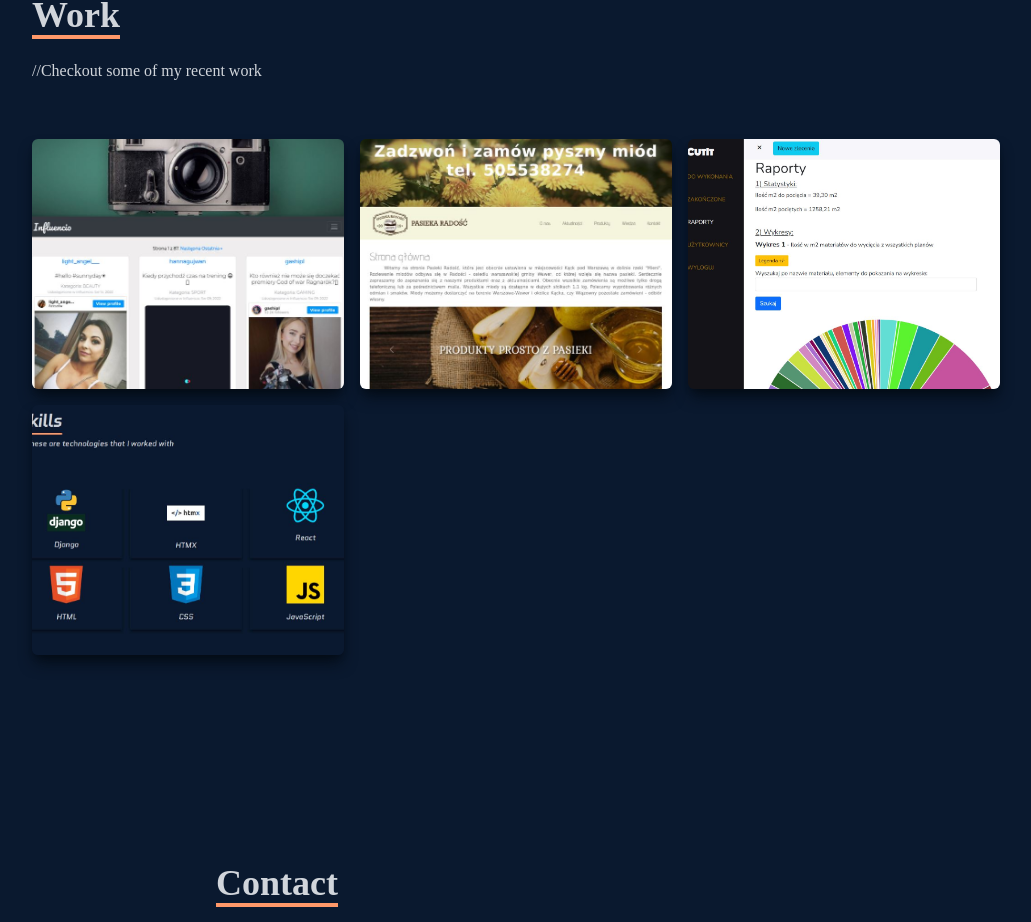
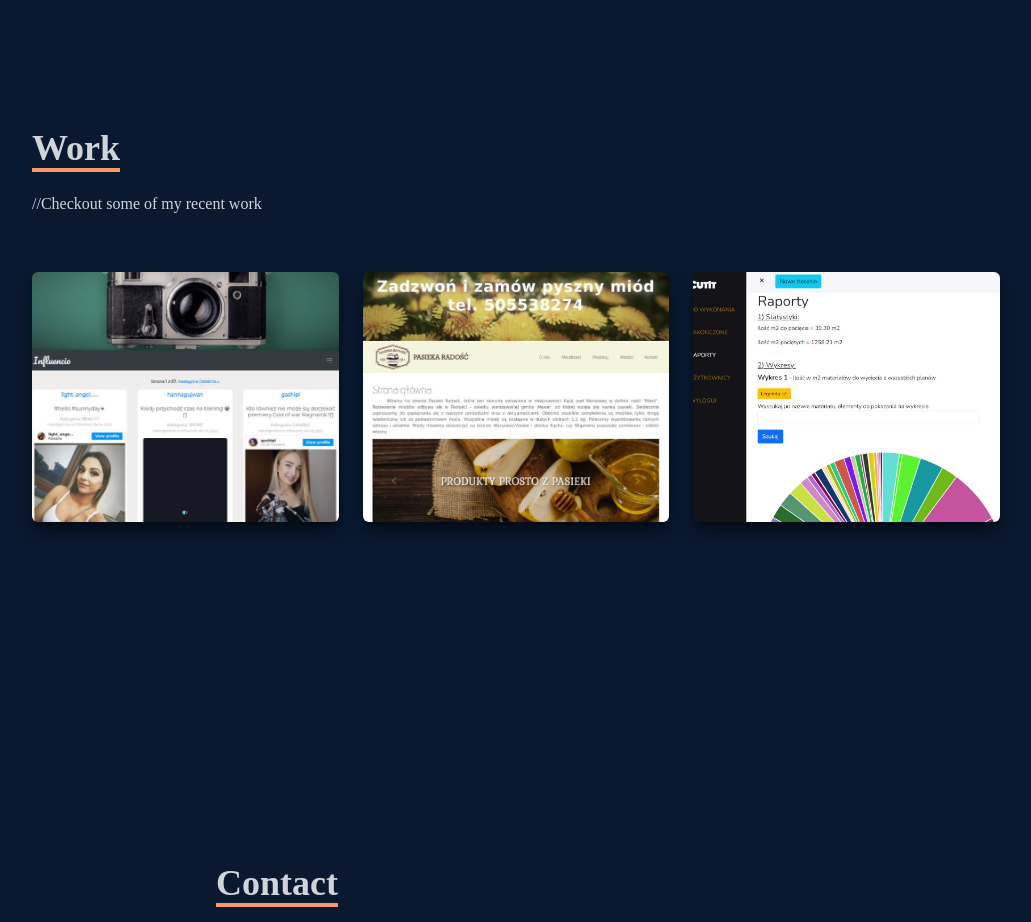
Before and after one commit to Klewiu/Portfolio, a React (Create React App) app: page / in a window 1280 px wide. Shown: the part 2475-3397 px from the top of the page, without its empty margins (124-1155 px from the left). Built offline with nearby package versions, Linux system fonts and the light colour scheme.

Commit message:
Updates in work,jsx

```diff
--- a/src/components/Work.jsx
+++ b/src/components/Work.jsx
@@ -10,7 +10,7 @@ import portfolio from '../assets/porfolio_web2.JPG'
 
 const Work = () => {
   return (
-    <div name='work' className='w-full md:h-screen text-gray-300 bg-[#0a192f] bg-fade'>
+    <div name='work' className='w-full md:h-screen text-gray-300 bg-[#0a192f] bg-fade py-5'>
         <div className='max-w-[1000px] mx-auto p-4 flex flex-col justify-center w-full h-full'>
             <div className='pb-8'>
                 <p className='text-4xl font-bold inline border-b-4 text-gray-300 border-[#ff9869ff]'>Work</p>
@@ -18,7 +18,7 @@ const Work = () => {
             </div>
 
             {/* Container */}
-            <div className='grid sm:grid-cols-2 md:grid-cols-3 gap-4'>
+            <div className='grid sm:grid-cols-2 md:grid-cols-3 gap-6'>
 
                 {/* Grid Item */}
 
@@ -95,32 +95,6 @@ const Work = () => {
 
                 </div>
 
-              {/* PORTFOLIO APP */}
-
-              <div
-                style={{backgroundImage:`url(${portfolio})`}}
-                className='shadow-lg shadow-[#040c16] group container rounded-md flex justify-center items-center mx-auto content-div' >
-
-                    {/* hover effect */}
-
-                    <div className='invisible group-hover:visible'>
-                        <span className='text-2xl font-bold text-white tracking-wider'>
-                        REACT/TAILLWIND
-                        </span>
-                        <div className='pt-8 text center'>
-                            <a href='https://www.pasiekaradosc.pl/'>
-                                <button className='text-center rounded-lg px-4 py-3 m-2 bg-white text-gray-700 font bold text-lg'>Demo</button>
-                            </a>
-                            <a href='https://github.com/Klewiu/joyful_bees'>
-                                <button className='text-center rounded-lg px-4 py-3 m-2 bg-white text-gray-700 font bold text-lg'>Code</button>
-                            </a>
-                        </div>
-                    </div>
-
-
-                </div>
-
-
             </div>
 
 
```
